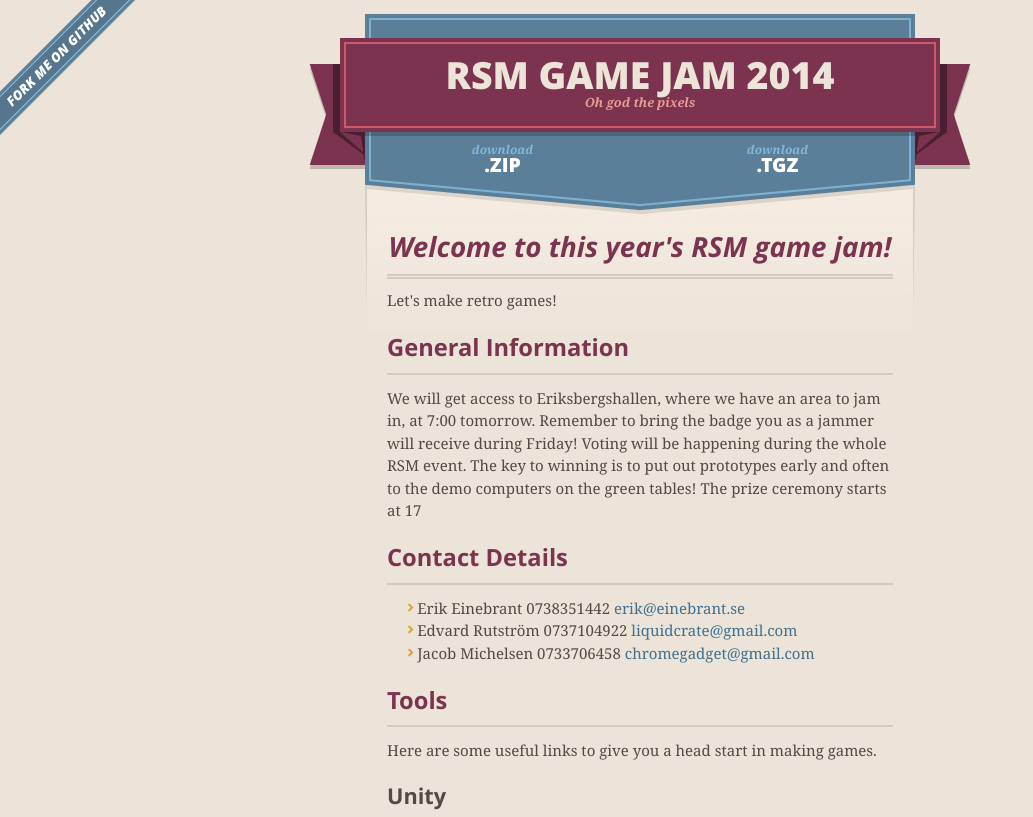
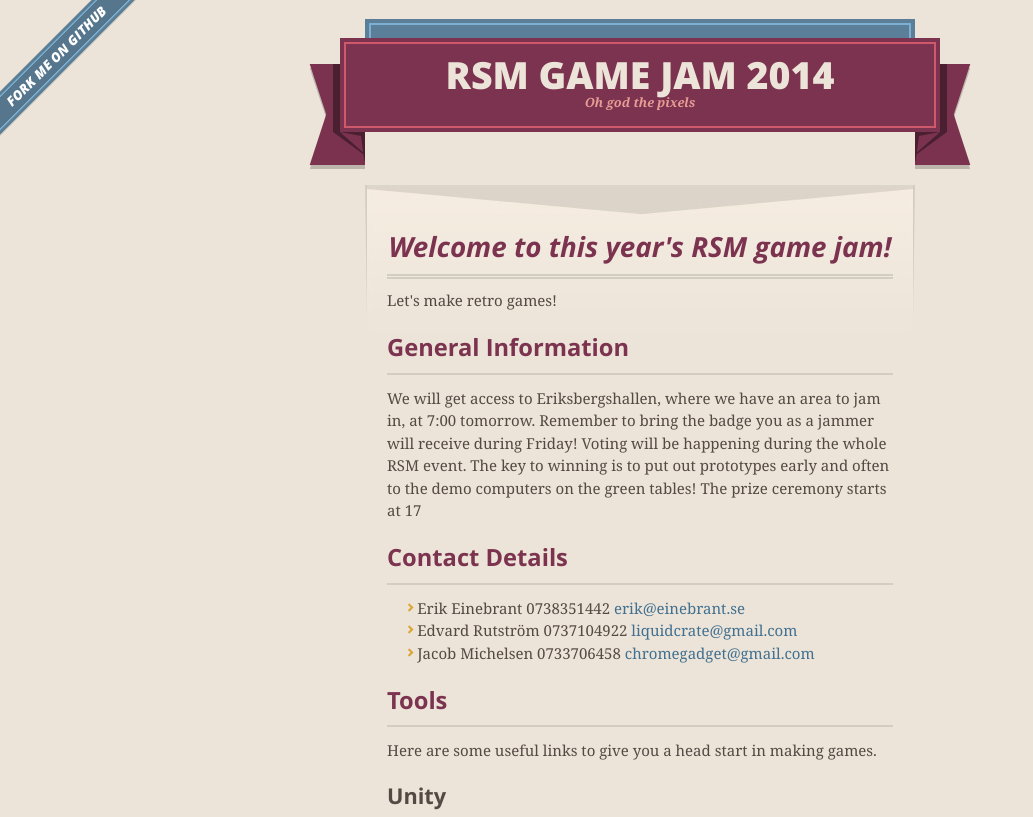
Before and after one commit to Jickelsen/rsm-jam, a plain HTML site: page index.html in a window 1280 px wide. Shown: the top 817 px of the page, without its empty margins (0-1033 px from the left). Drawn offline with nearby package versions, Linux system fonts and the light colour scheme.

Commit message:
Removed download links

```diff
--- a/index.html
+++ b/index.html
@@ -37,7 +37,7 @@
 
       <section id="downloads">
         <span class="inner">
-          <a href="https://github.com/Jickelsen/RSM-Jam/zipball/master" class="zip"><em>download</em> .ZIP</a><a href="https://github.com/Jickelsen/RSM-Jam/tarball/master" class="tgz"><em>download</em> .TGZ</a>
+          <!--<a href="https://github.com/Jickelsen/RSM-Jam/zipball/master" class="zip"><em>download</em> .ZIP</a><a href="https://github.com/Jickelsen/RSM-Jam/tarball/master" class="tgz"><em>download</em> .TGZ</a>-->
         </span>
       </section>
 
```
